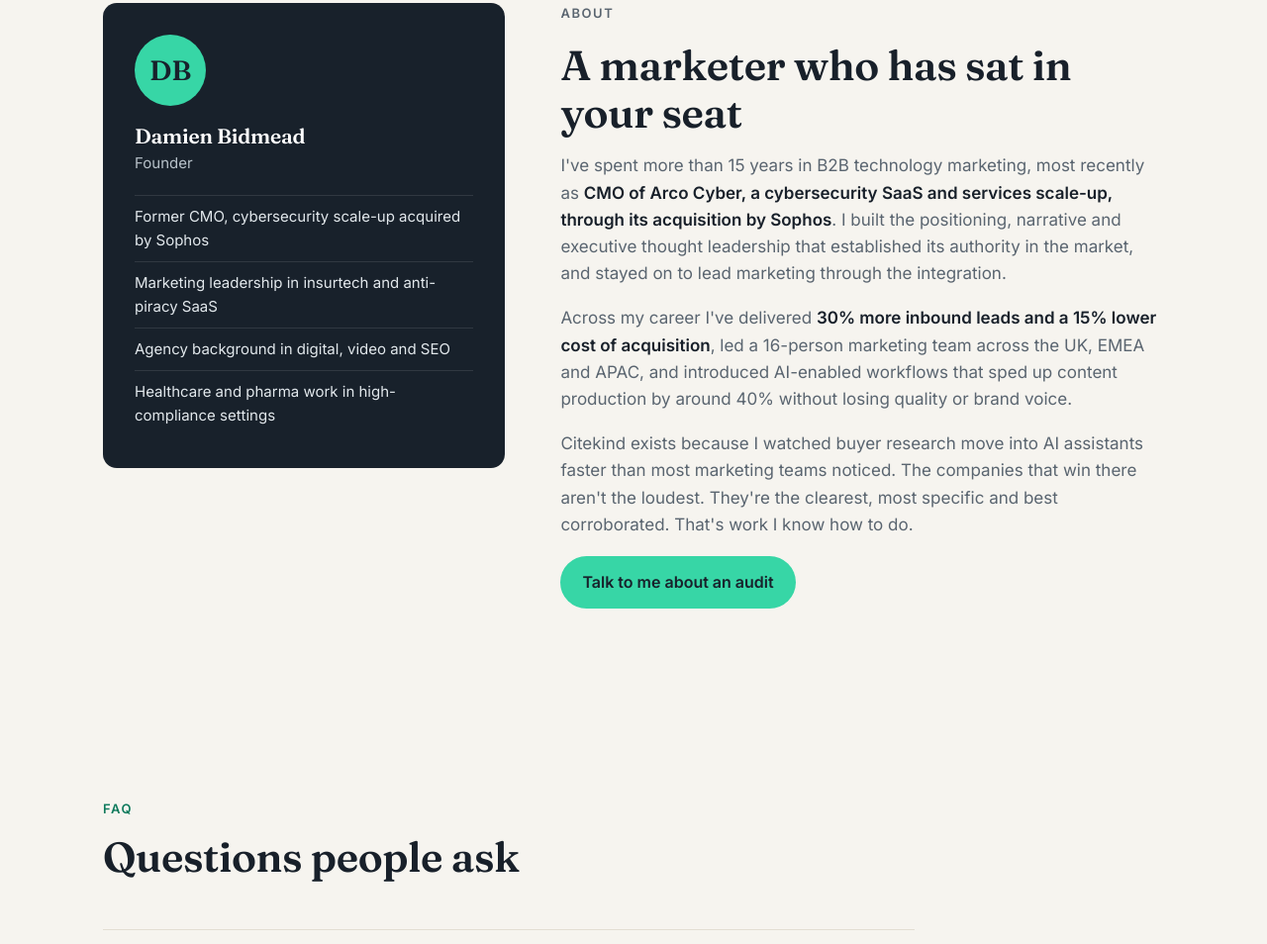
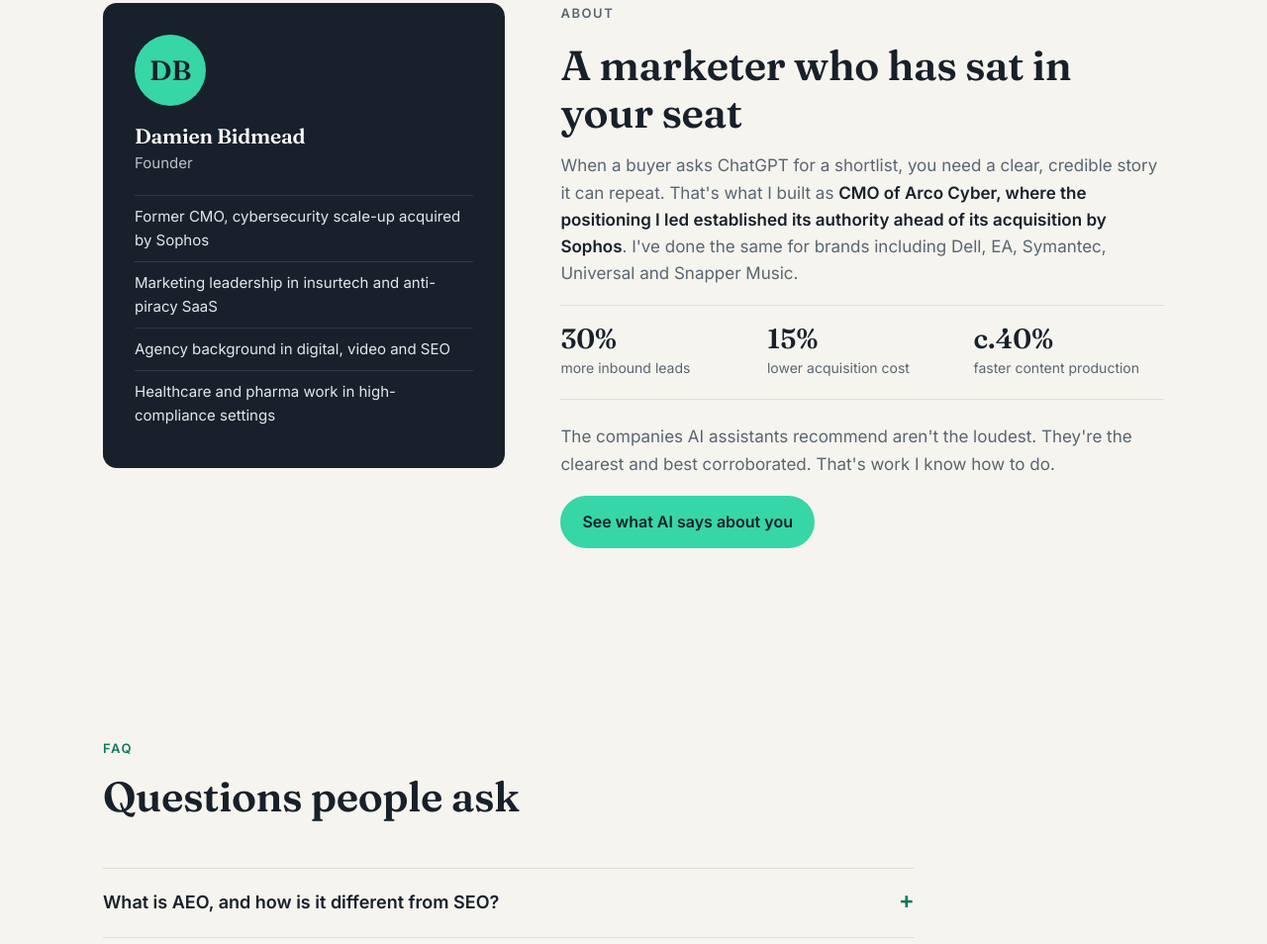
Before and after one commit to damobiddles/citekind, a plain HTML site: page index.html in a window 1280 px wide. Shown: the part 5475-6429 px from the top of the page at 99% size. Drawn offline with Linux system fonts and the light colour scheme.

Commit message:
Rewrite About bio around buyer benefit with a proof row (#7)
Claude-Session: https://claude.ai/code/session_01L6d6nH6wSTLo3s2iGFoY6q

Co-authored-by: Claude <noreply@anthropic.com>

```diff
--- a/index.html
+++ b/index.html
@@ -133,6 +133,10 @@ section{padding:96px 0}
 .about-card li{padding:9px 0;border-top:1px solid rgba(255,255,255,.1);color:#e2e8ec}
 .about-copy p{margin-bottom:18px;color:var(--muted)}
 .about-copy p strong{color:var(--text)}
+.about-proof{list-style:none;display:grid;grid-template-columns:repeat(3,1fr);gap:16px;margin:4px 0 24px;padding:18px 0;border-top:1px solid var(--line);border-bottom:1px solid var(--line)}
+.about-proof b{display:block;font-family:Fraunces,serif;font-size:28px;color:var(--ink);line-height:1.1}
+.about-proof span{font-size:14px;color:var(--muted)}
+@media(max-width:480px){.about-proof{grid-template-columns:1fr;gap:10px}.about-proof li{display:flex;align-items:baseline;gap:10px}}
 @media(max-width:860px){.about-grid{grid-template-columns:1fr}}
 
 /* faq */
@@ -649,10 +653,14 @@ footer .wrap{display:flex;justify-content:space-between;gap:16px;flex-wrap:wrap}
     <div class="about-copy">
       <p class="eyebrow">About</p>
       <h2>A marketer who has sat in your seat</h2>
-      <p>I've spent more than 15 years in B2B technology marketing, most recently as <strong>CMO of Arco Cyber, a cybersecurity SaaS and services scale-up, through its acquisition by Sophos</strong>. I built the positioning, narrative and executive thought leadership that established its authority in the market, and stayed on to lead marketing through the integration.</p>
-      <p>Across my career I've delivered <strong>30% more inbound leads and a 15% lower cost of acquisition</strong>, led a 16-person marketing team across the UK, EMEA and APAC, and introduced AI-enabled workflows that sped up content production by around 40% without losing quality or brand voice.</p>
-      <p>Citekind exists because I watched buyer research move into AI assistants faster than most marketing teams noticed. The companies that win there aren't the loudest. They're the clearest, most specific and best corroborated. That's work I know how to do.</p>
-      <a class="btn btn-primary" href="#contact">Talk to me about an audit</a>
+      <p>When a buyer asks ChatGPT for a shortlist, you need a clear, credible story it can repeat. That's what I built as <strong>CMO of Arco Cyber, where the positioning I led established its authority ahead of its acquisition by Sophos</strong>. I've done the same for brands including Dell, EA, Symantec, Universal and Snapper Music.</p>
+      <ul class="about-proof" aria-label="Results">
+        <li><b>30%</b><span>more inbound leads</span></li>
+        <li><b>15%</b><span>lower acquisition cost</span></li>
+        <li><b>c.40%</b><span>faster content production</span></li>
+      </ul>
+      <p>The companies AI assistants recommend aren't the loudest. They're the clearest and best corroborated. That's work I know how to do.</p>
+      <a class="btn btn-primary" href="#contact">See what AI says about you</a>
     </div>
   </div>
 </section>
```
